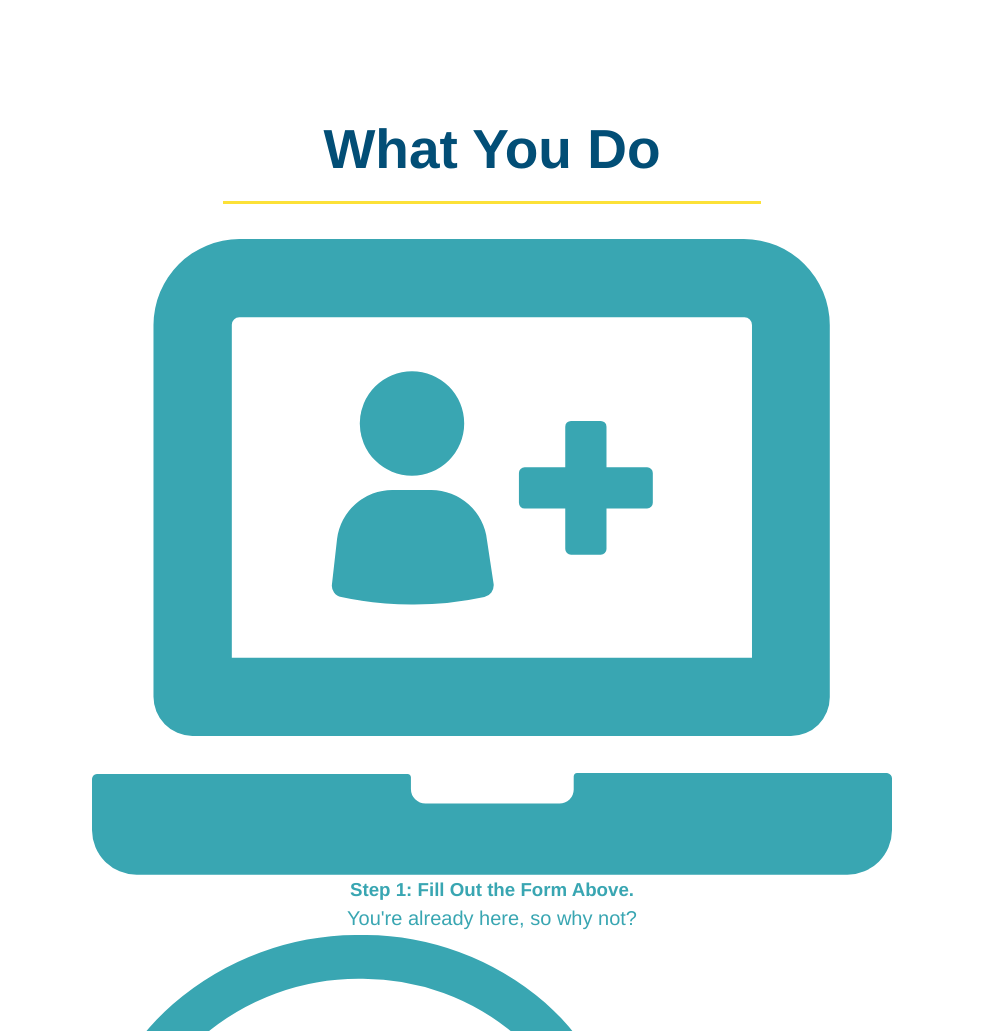
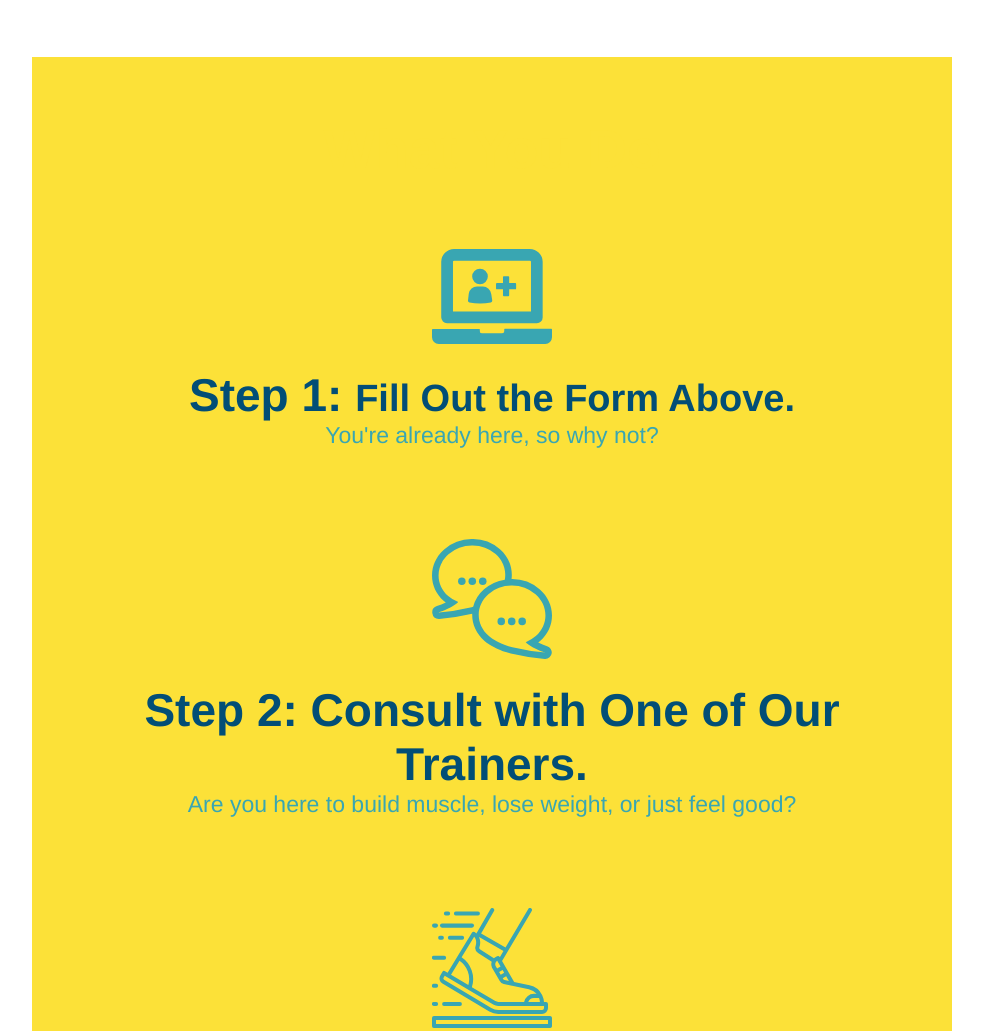
Before and after one commit to ninjacupcakeart/run-buddy, a plain HTML site: page index.html in a window 1280 px wide. Shown: the part 1217-2248 px from the top of the page, without its empty margins (148-1131 px from the left). Drawn offline with Linux system fonts and the light colour scheme.

Commit message:
stylin what YOU do

```diff
--- a/assets/css/style.css
+++ b/assets/css/style.css
@@ -128,16 +128,6 @@ section {
     text-align: center;
 }
 
-.intro h2 {
-    font-size: 55px;
-    color: #024e76;
-    margin-bottom: 35px;
-    padding: 0 100px 20px 100px;
-    border-bottom: 3px solid;
-    border-color: #fce138;
-    display: inline-block;
-}
-
 .intro p {
     line-height: 1.7;
     color: #39a6b2;
@@ -145,3 +135,49 @@ section {
     font-size: 20px;
     margin: 0 auto;
 }
+
+.steps {
+    text-align: center;
+    background: #fce138;
+}
+
+.section-title {
+    font-size: 55px;
+    color: #fce138;
+    margin-bottom: 35px;
+    padding: 0 100px 20px 100px;
+    display: inline-block;
+    border-bottom: 3px solid;
+}
+
+.primary-border {
+    border-color: #fce138;
+}
+
+.secondary-border {
+    border-color: #39a6b2;
+}
+
+.steps div {
+    margin-bottom: 80px;
+}
+
+.steps img {
+    width: 15%;
+    margin: 10px 0;
+}
+
+.steps h3 {
+    color: #024e76;
+    font-size: 46px;
+    margin-top: 10px;
+}
+
+.steps p {
+    color: #39a6b2;
+    font-size: 23px;
+}
+
+.steps span {
+    font-size: 38px;
+}
--- a/index.html
+++ b/index.html
@@ -66,23 +66,23 @@
   <!-- end hero -->
 
   <!-- "what we do" section -->
-  <section id="what-we-do" class="intro">
   <section>
-    <h2>What We Do</h2>
+    <section id="what-we-do" class="intro">
+    <h2 class="section-title primary-border">What We Do</h2>
     <p>
       butcher selfies chambray shabby chic gentrify readymade yr Echo Park XOXO Tumblr normcore Banksy direct trade Blue Bottle chillwave you probably haven't heard of them single-origin coffee Vice fanny pack fixie Odd Future Austin fingerstache pickled twee synth Wes Anderson Thundercats viral bitters flannel meggings narwhal Marfa Schlitz sustainable Intelligentsia umami deep v craft
     </p>
   </section>
 
   <!-- "what you do" section -->
-  <section id="what-you-do">
   <section>
-    <h2>What You Do</h2>
+    <section id="what-you-do" class="steps">
+    <h2 class="section-title primary-border">What You Do</h2>
 
     <div>
       <!-- insert this img element -->
       <img src="./assets/images/step-1.svg" alt="" />
-      <h3>Step 1: Fill Out the Form Above.</h3>
+      <h3>Step 1: <span>Fill Out the Form Above.</span></h3>
       <p>You're already here, so why not?</p>
     </div>
 
```
